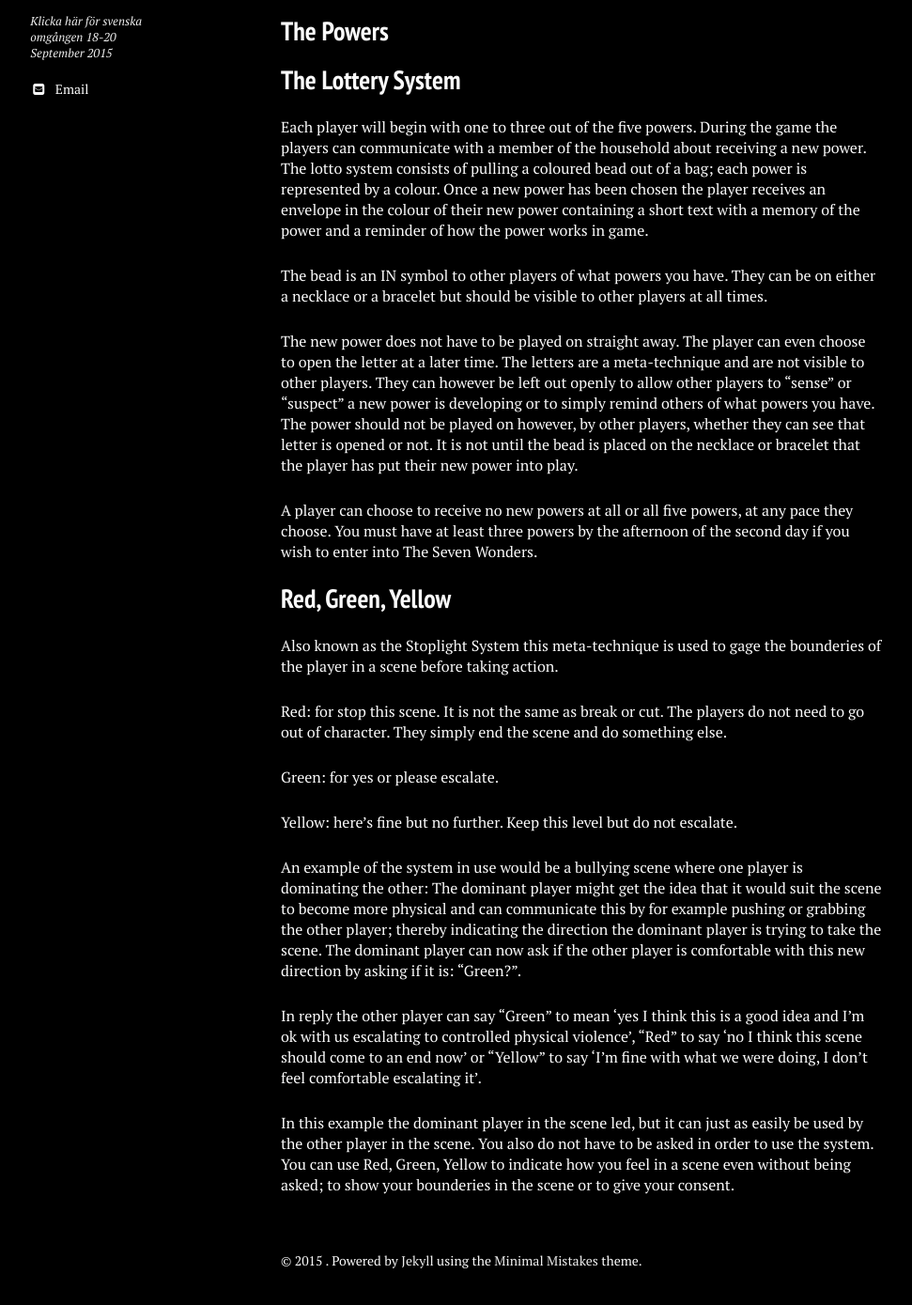
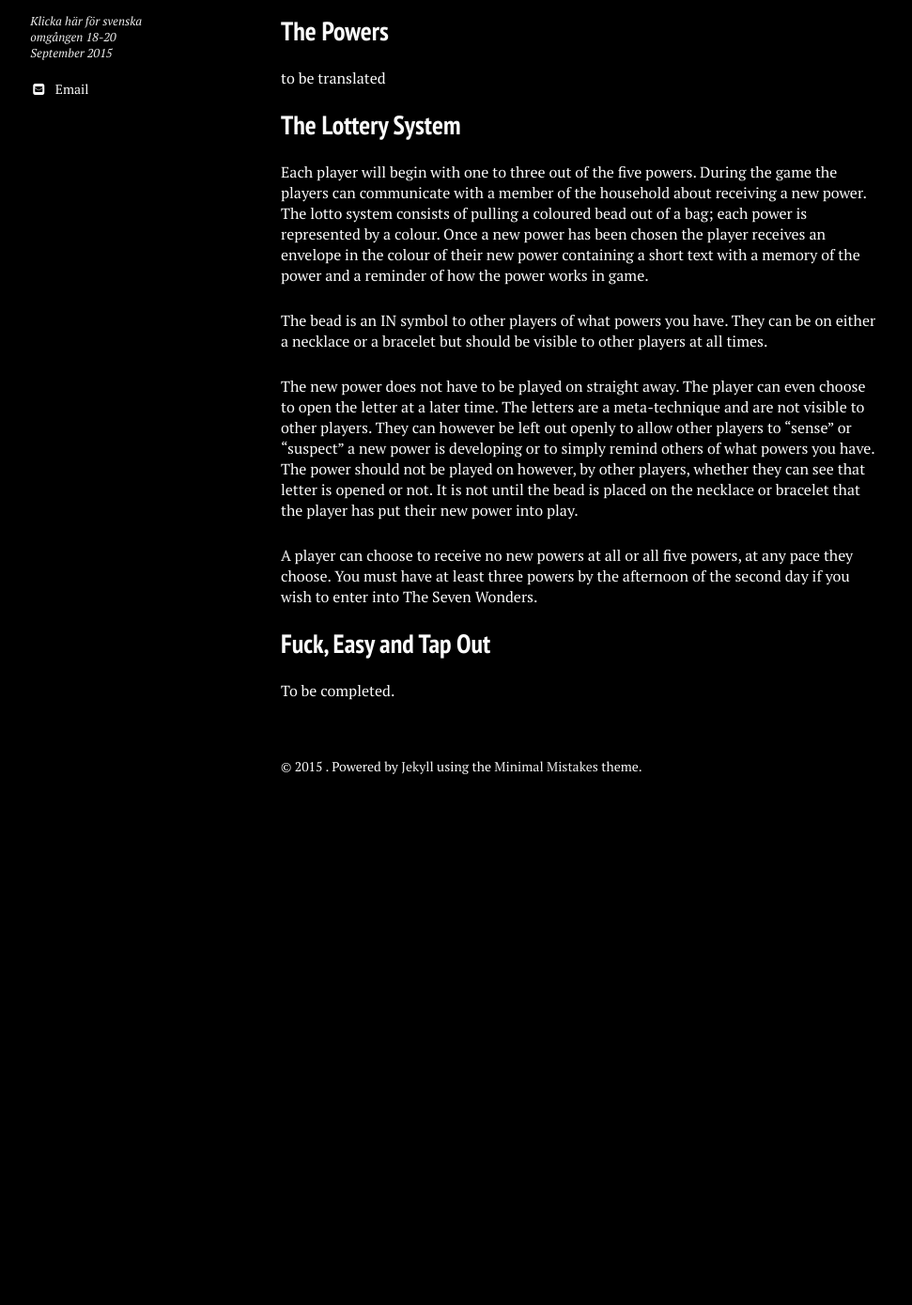
Before and after one commit to stanislavb/en.coven.nu, a Jekyll site: the page built from game-mechanics/index.md, in a window 1280 px wide and 1400 px high, scrolled down 839 px. Shown: the top 1389 px of the window at 94% size, without its empty margins (21-992 px from the left). Built offline with Jekyll 4.4.1, drawn with Linux system fonts in a browser that asks for light colours; nearby versions of some CDN libraries; after the commit the page ends 1713 px from its top, so only the background shows below that; some of the changed text lies outside the part shown.

Commit message:
Update index.md

```diff
--- a/game-mechanics/index.md
+++ b/game-mechanics/index.md
@@ -26,6 +26,8 @@ There are different interpretations of all meta-techniques depending on the coun
 
 ## The Powers
 
+to be translated
+
 ## The Lottery System
 
 Each player will begin with one to three out of the five powers. During the game the players can communicate with a member of the household about receiving a new power. The lotto system consists of pulling a coloured bead out of a bag; each power is represented by a colour. Once a new power has been chosen the player receives an envelope in the colour of their new power containing a short text with a memory of the power and a reminder of how the power works in game.
@@ -36,19 +38,6 @@ The new power does not have to be played on straight away. The player can even c
 
 A player can choose to receive no new powers at all or all five powers, at any pace they choose. You must have at least three powers by the afternoon of the second day if you wish to enter into The Seven Wonders.
 
-## Red, Green, Yellow
+## Fuck, Easy and Tap Out
 
-Also known as the Stoplight System this meta-technique is used to gage the bounderies of the player in a scene before taking action.
-
-Red: for stop this scene. It is not the same as break or cut. The players do not need to go out of character. They simply end the scene and do something else.
-
-Green: for yes or please escalate.
-
-Yellow: here's fine but no further. Keep this level but do not escalate.
-
-An example of the system in use would be a bullying scene where one player is dominating the other:
-The dominant player might get the idea that it would suit the scene to become more physical and can communicate this by for example pushing or grabbing the other player; thereby indicating the direction the dominant player is trying to take the scene. The dominant player can now ask if the other player is comfortable with this new direction by asking if it is: "Green?".
-
-In reply the other player can say "Green" to mean 'yes I think this is a good idea and I'm ok with us escalating to controlled physical violence', "Red" to say 'no I think this scene should come to an end now' or "Yellow" to say 'I'm fine with what we were doing, I don't feel comfortable escalating it'.
-
-In this example the dominant player in the scene led, but it can just as easily be used by the other player in the scene. You also do not have to be asked in order to use the system. You can use Red, Green, Yellow to indicate how you feel in a scene even without being asked; to show your bounderies in the scene or to give your consent.
+To be completed.
```
